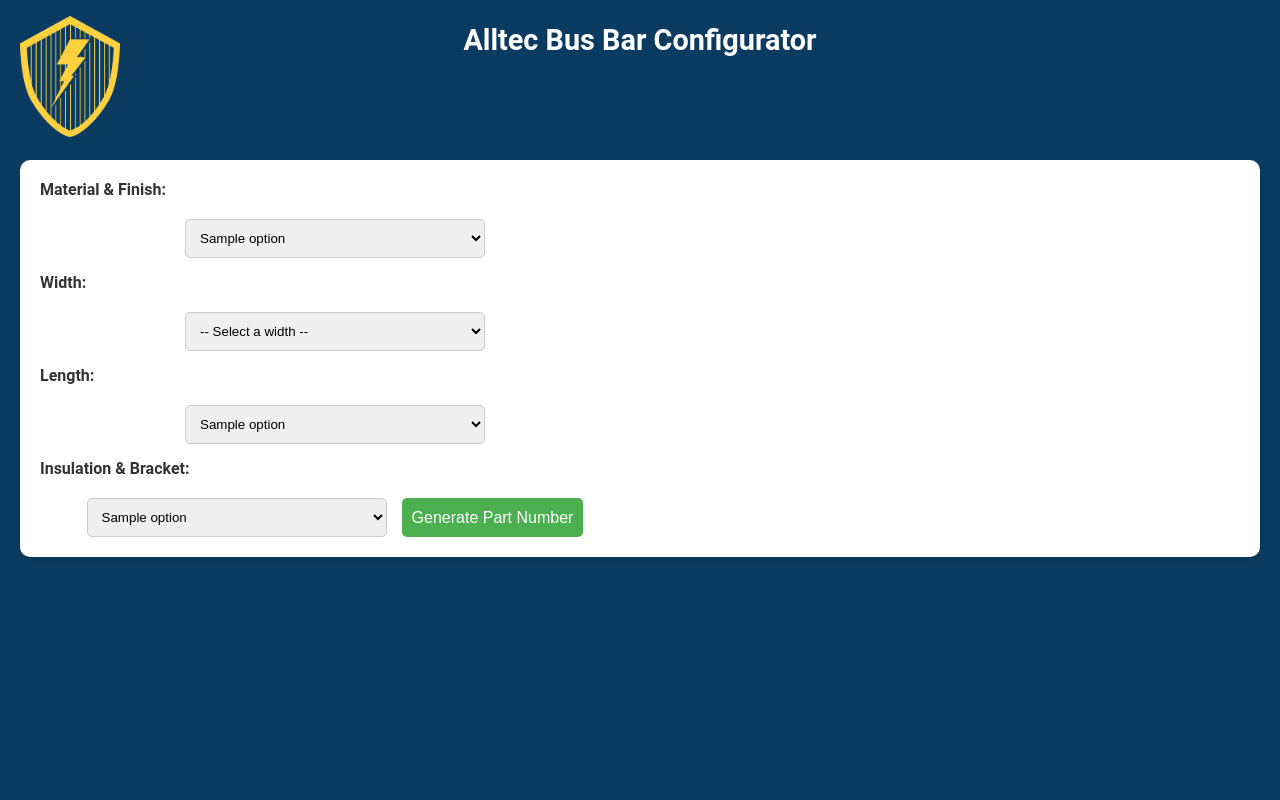
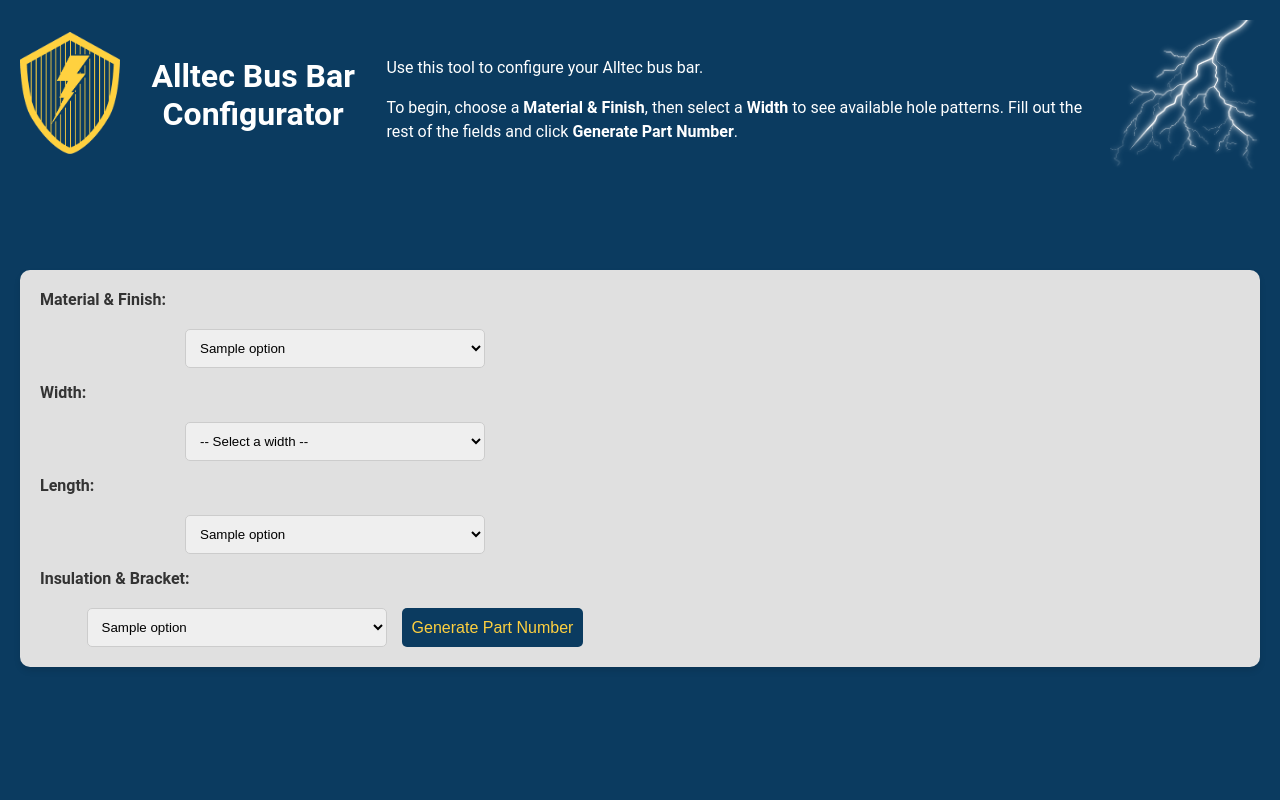
Before and after one commit to jacobwenzel1/Bus-Bar-Configurator, a Flask app: template templates/index.html in a window 1280 px wide. Run offline with Flask 3, Linux system fonts and the light colour scheme; the template is opened without the code that fills it: most values are stand-ins (such as "Sample title", 1, 10 or a date in 2020); parts of the project's set-up code (start-up, migrations or seed data) failed here and were passed over.

Commit message:
Color changes and description added

```diff
--- a/static/css/styles.css
+++ b/static/css/styles.css
@@ -2,23 +2,24 @@ body {
     margin: 0;
     padding: 0;
     background-color: #0B3B60;
-    color: #ffffff;
+    color: #e0e0e0;
     font-family: "Roboto", Arial, sans-serif;
     min-height: 100vh;
 }
 
 header {
     display: flex;
-    align-items: center;    /* Vertically center items */
-    justify-content: center;/* Horizontally center by default */
-    position: relative;     /* Needed for absolute positioning of logo */
-    height: 80px;           /* Adjust as needed */
+    align-items: center; /* Vertically center all content */
+    justify-content: space-between; /* Space out items */
+    position: relative;
     background-color: #0B3B60;
+    padding: 20px;
+    color: #ffffff;
 }
 
 .page-title {
     margin: 0;
-    font-size: 1.8em; /* Adjust as desired */
+    font-size: 2em;
     color: #ffffff;
 }
 
@@ -27,7 +28,7 @@ header {
     width: 100%;
     margin: 80px auto 20px auto; /* Add top margin to avoid overlapping with header */
     padding: 20px;
-    background-color: #ffffff;
+    background-color: #e0e0e0;
     color: #333;
     border-radius: 10px;
     box-shadow: 0px 4px 6px rgba(0, 0, 0, 0.1);
@@ -74,9 +75,17 @@ select, button {
     max-width: 300px;
 }
 
+.instructions {
+    margin-top: 10px;
+    font-size: 1rem;
+    line-height: 1.5;
+    max-width: 800px;
+}
+
+
 button {
-    background-color: #4CAF50;
-    color: white;
+    background-color: #0B3B60;
+    color: #FED03F;
     border: none;
     cursor: pointer;
     font-size: 1em;
@@ -84,12 +93,12 @@ button {
 }
 
 button:hover {
-    background-color: #45a049;
+    background-color: #0B3B60;
 }
 
 #hole-pattern-container {
     margin-top: 20px;
-    background: #f9f9f9;
+    background: #e0e0e0;
     padding: 10px;
     border-radius: 5px;
     max-height: 50vh;
@@ -117,11 +126,11 @@ button:hover {
 }
 
 .hole-pattern:hover {
-    border: 2px solid yellow;
+    border: 2px solid #0B3B60;
 }
 
 .hole-pattern.selected {
-    border: 2px solid green;
+    border: 2px solid #FED03F;
 }
 
 .hole-pattern img {
@@ -197,9 +206,7 @@ button:hover {
 }
 
 .logo-container {
-    position: absolute;
-    left: 20px;
-    top: 20%;
+    flex: 0 0 auto; /* Ensure the logo container doesn't grow or shrink */
 
 }
 
@@ -210,7 +217,7 @@ button:hover {
 
 #result-container {
     display: none; /* Hidden by default and made visible after generation */
-    background-color: #f0f0f0; /* Light grey background */
+    background-color: #e0e0e0; /* Light grey background */
     border-radius: 10px;       /* Rounded corners */
     padding: 20px;             /* Spacing inside the box */
     margin-top: 20px;          /* Spacing above the box */
@@ -233,7 +240,7 @@ button:hover {
     left: 50%;
     transform: translateX(-50%);
     background-color: #4CAF50;
-    color: white;
+    color: #e0e0e0;
     border: none;
     cursor: pointer;
     border-radius: 5px;
@@ -245,3 +252,22 @@ button:hover {
 #floating-submit:hover {
     background-color: #45a049;
 }
+
+.header-content {
+    flex: 1; /* Take up available space */
+    text-align: center;
+    padding: 0 20px; /* Add some spacing */
+}
+
+.image-container {
+    flex: 0 0 auto; /* Prevent the image container from growing */
+    display: flex;
+    justify-content: flex-end;
+}
+
+.side-image {
+    max-width: 150px; /* Adjust the size as needed */
+    height: auto;
+    object-fit: contain;
+    margin-left: 10px; /* Space between the image and content */
+}
--- a/templates/index.html
+++ b/templates/index.html
@@ -12,7 +12,15 @@
             <img src="{{ url_for('static', filename='images/Alltec-A.png') }}" alt="Alltec Company Logo" class="company-logo">
         </div>
         <h1 class="page-title">Alltec Bus Bar Configurator</h1>
+        <div class="instructions">
+            <p>Use this tool to configure your Alltec bus bar.</p>
+            <p>To begin, choose a <strong>Material & Finish</strong>, then select a <strong>Width</strong> to see available hole patterns. Fill out the rest of the fields and click <strong>Generate Part Number</strong>.</p>
+        </div>
+        <div class="image-container">
+            <img src="{{ url_for('static', filename='images/lightning.png') }}" alt="Lightning Image" class="side-image">
+        </div>
     </header>
+
 
     <div class="container">
         <div class="columns">
```
Also changed, not shown: static/images/lightning.png (added).
